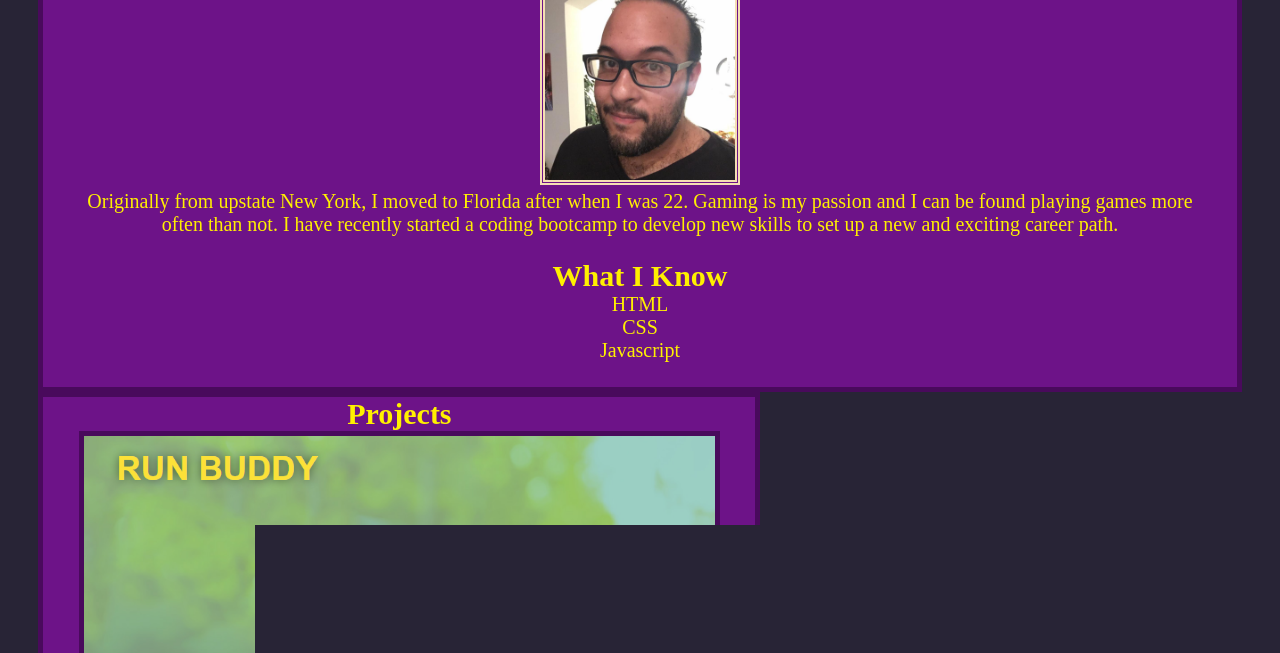
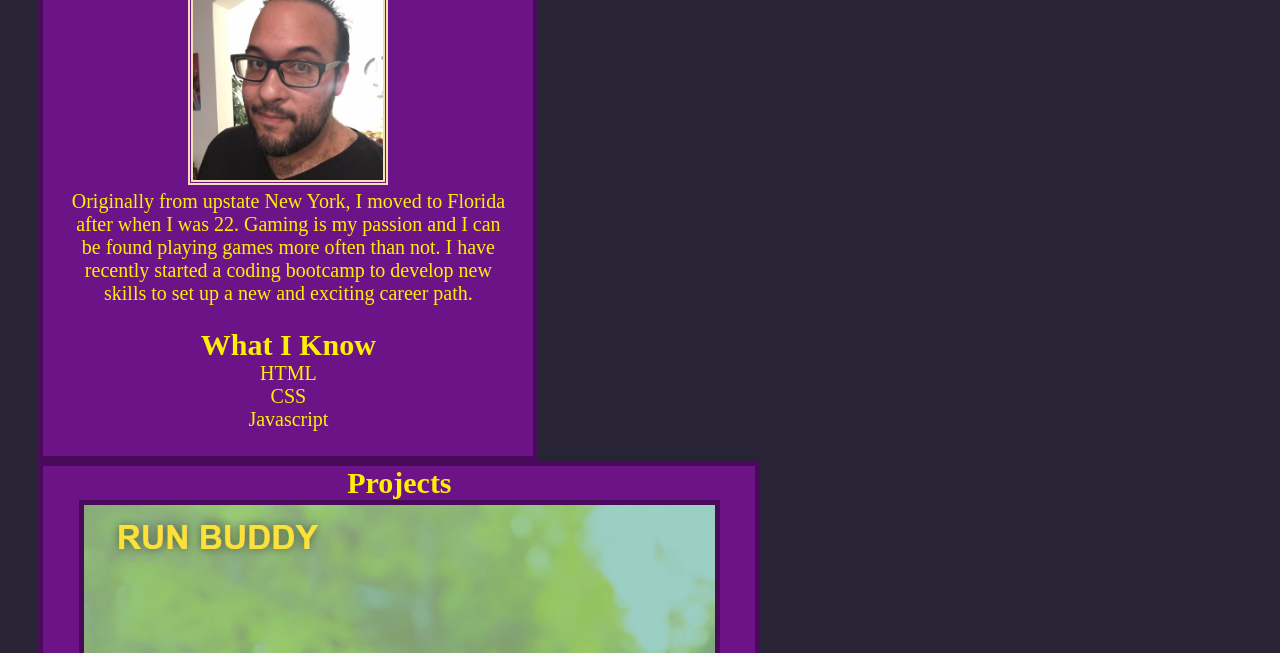
Before and after one commit to light2adrifter/challenge-2, a plain HTML site: page docs/index.html in a window 1280 px wide. Shown: the part 492-1145 px from the top of the page. Drawn offline with Linux system fonts and the light colour scheme.

Commit message:
Earlier commit was an error, hit the space key on one of my values!

```diff
--- a/docs/Assets/style.css
+++ b/docs/Assets/style.css
@@ -137,7 +137,7 @@ footer address a:hover {
 #profile {
     display: flex;
     flex-wrap: wrap;
-    width: 50   0px;
+    width: 500px;
     padding: 25px;
     background-color: var(--tertiary-color);
     border: 5px solid var(--secondary-color);
```
